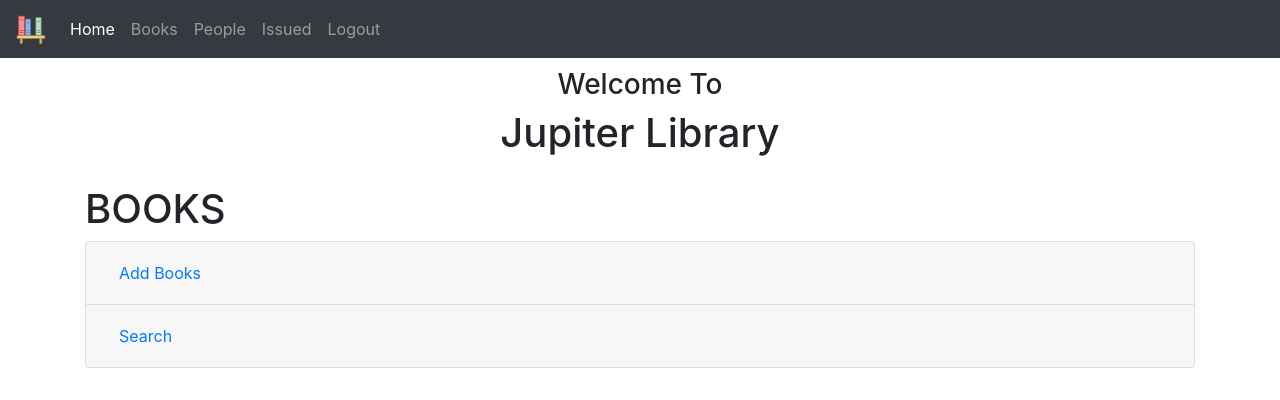
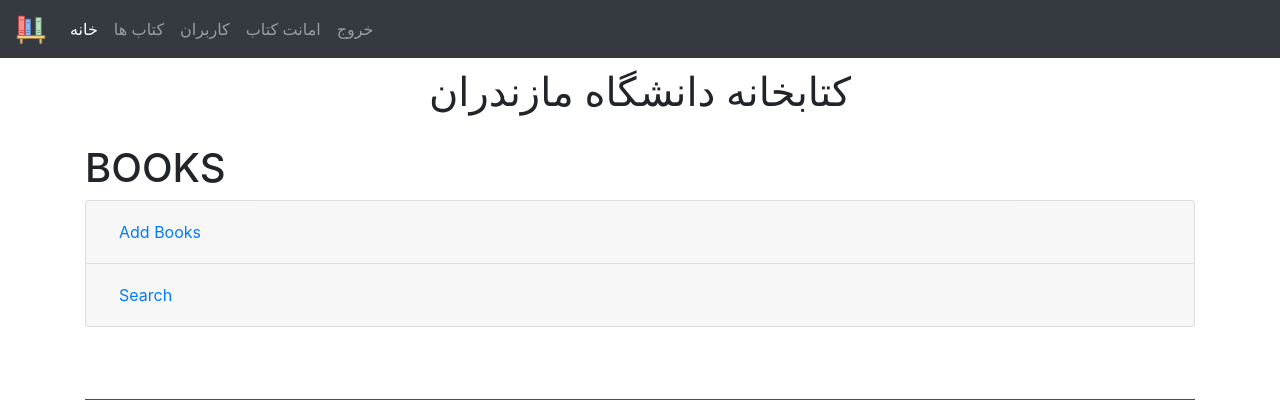
Before and after one commit to mazahermoradian/final-project, a Django app: page /books/ in a window 1280 px wide. Shown: the top 400 px of the page. Run offline with Django 3.2, Linux system fonts and the light colour scheme; a user stored in the database is signed in; data comes from the database, SQL or seed files in the repository; parts of the project's set-up code (start-up, migrations or seed data) failed here and were passed over.

Commit message:
Update base.html

```diff
--- a/templates/base.html
+++ b/templates/base.html
@@ -1,6 +1,6 @@
 {% load static %}
 <!doctype html>
-<html lang="en">
+<html lang="fa">
   <head>
     <!-- Required meta tags -->
     <meta charset="utf-8">
@@ -9,7 +9,7 @@
     <!-- Bootstrap CSS -->
     <link rel="stylesheet" href="https://cdn.jsdelivr.net/npm/bootstrap@4.5.3/dist/css/bootstrap.min.css" integrity="sha384-TX8t27EcRE3e/ihU7zmQxVncDAy5uIKz4rEkgIXeMed4M0jlfIDPvg6uqKI2xXr2" crossorigin="anonymous">
     <link rel="shortcut icon" href="{% static 'img/favicon.png'%}"  type="image/x-icon">
-    <title>Jupiter Library</title>
+    <title>کتابخانه دانشگاه مازندران</title>
       <nav class="navbar navbar-expand-lg navbar-dark bg-dark">
   <a class="navbar-brand" href="/"><img src ="{% static 'img/shelf.png' %}" alt="Library" ></a>
   <button class="navbar-toggler" type="button" data-toggle="collapse" data-target="#navbarNav" aria-controls="navbarNav" aria-expanded="false" aria-label="Toggle navigation">
@@ -18,20 +18,20 @@
   <div class="collapse navbar-collapse" id="navbarNav">
     <ul class="navbar-nav">
       <li class="nav-item active">
-        <a class="nav-link" href="/">Home</a>
+        <a class="nav-link" href="/">خانه</a>
       </li>
       <li class="nav-item">
-        <a class="nav-link" href="{% url 'books' %}">Books</a>
+        <a class="nav-link" href="{% url 'books' %}">کتاب ها</a>
       </li>
       <li class="nav-item">
-        <a class="nav-link" href="{% url 'persons' %}">People</a>
+        <a class="nav-link" href="{% url 'persons' %}">کاربران</a>
       </li>
       <li class="nav-item">
-        <a class="nav-link" href="{% url 'issued' %}">Issued</a>
+        <a class="nav-link" href="{% url 'issued' %}">امانت کتاب</a>
       </li>
         {% if user.is_authenticated %}
         <li class="nav-item" >
-        <a class="nav-link" href="{% url 'logout' %}">Logout</a>
+        <a class="nav-link" href="{% url 'logout' %}">خروج</a>
       </li>
         {% endif %}
     </ul>
@@ -42,8 +42,7 @@
   <body>
 
      <div class="container" style=" text-align: center;padding-bottom: 20px;padding-top: 10px">
-  <h3>Welcome To </h3>
-  <h1>Jupiter Library</h1>
+  <h1>کتابخانه دانشگاه مازندران</h1>
 
 </div>
 
```
